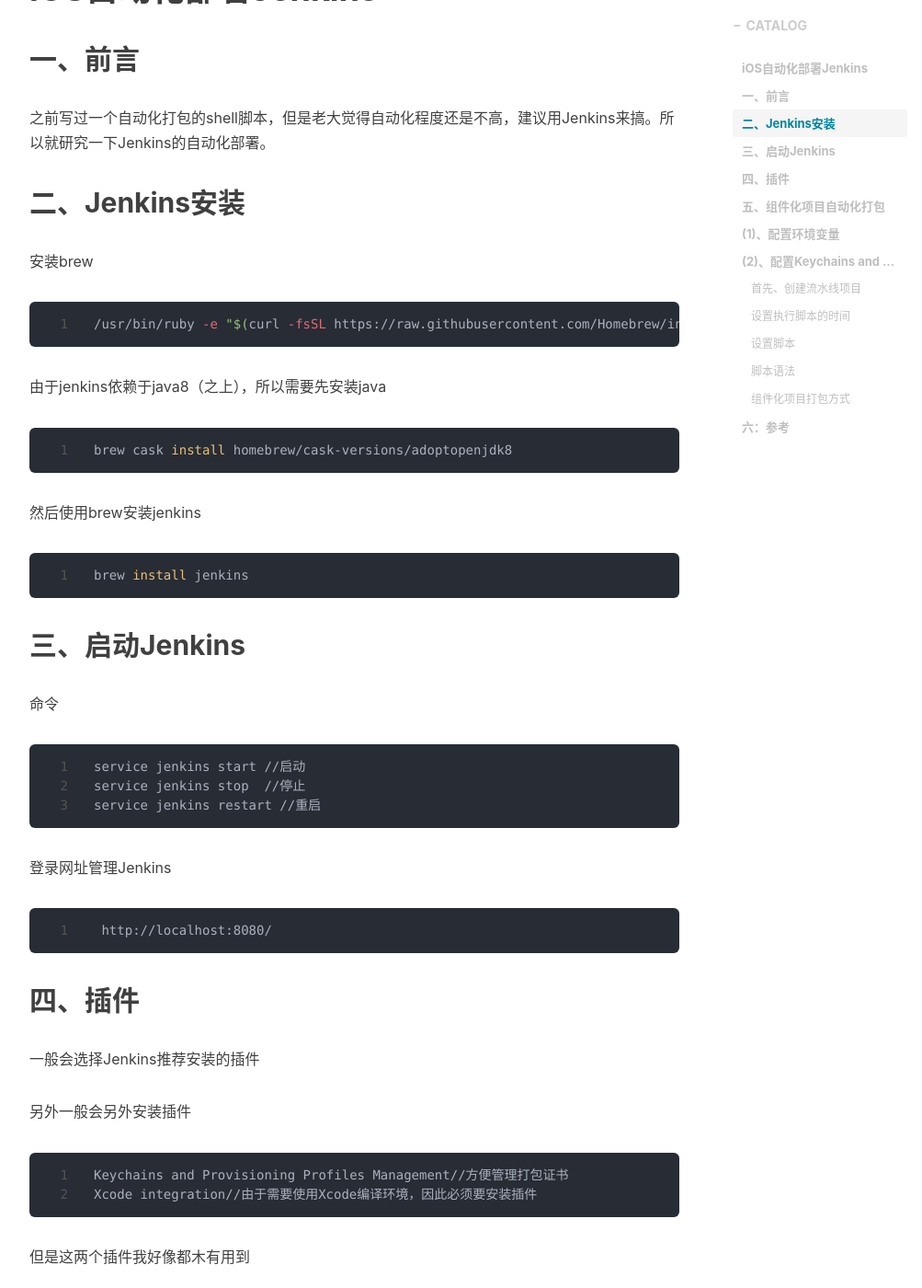
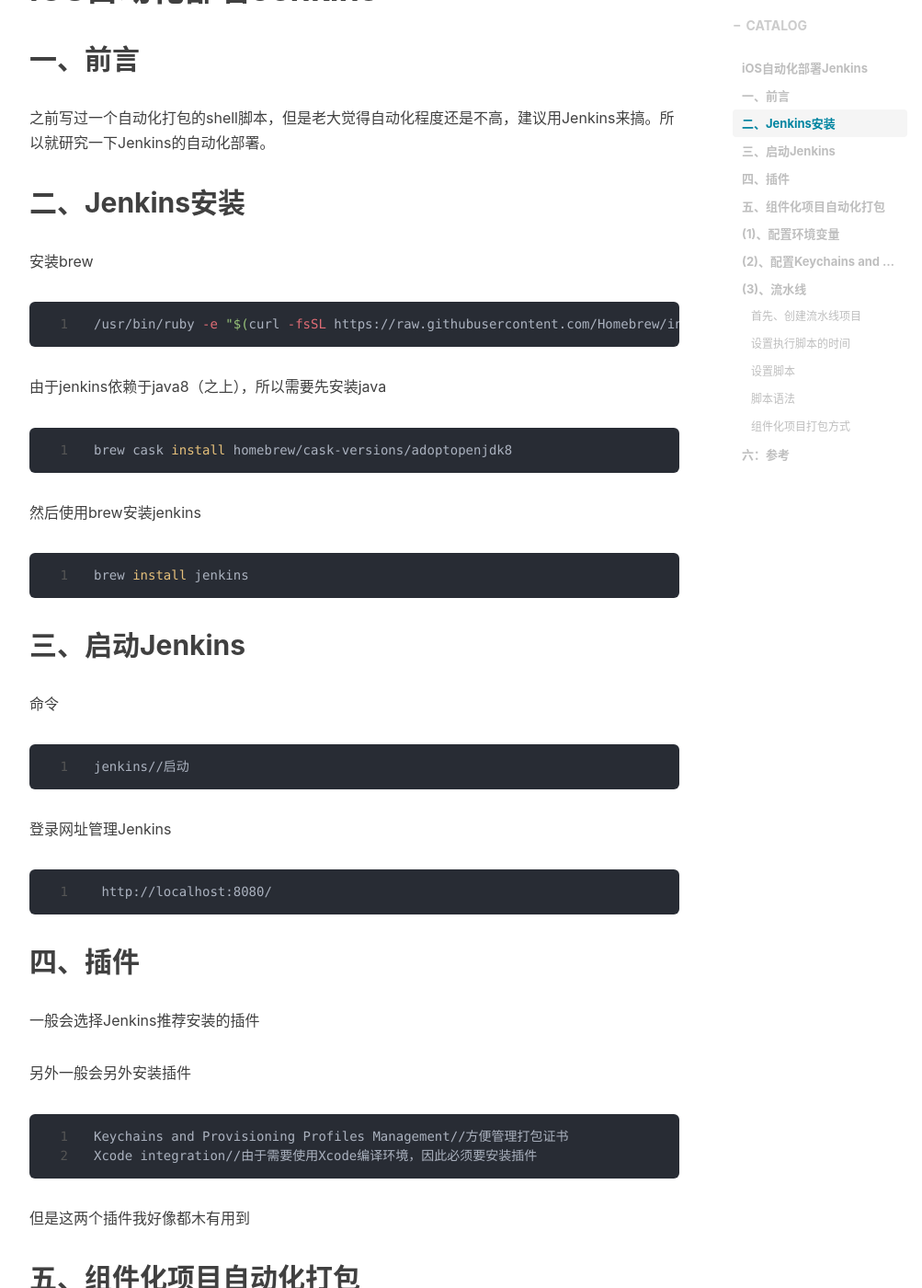
Before and after one commit to awanglilong/awanglilong.github.io, a Jekyll site: the page built from _posts/2019-10-17-ios-Jenkins.md, in a window 1280 px wide and 1400 px high, scrolled down 610 px. Shown: the whole window at 92% size, without its empty margins (233-1236 px from the left). Built offline with Jekyll 4.4.1, drawn with Linux system fonts in a browser that asks for light colours; nearby versions of some CDN libraries; comment, search, counter and statistics services are not loaded; some of the changed text lies outside the part shown.

Commit message:
文件整理

````diff
--- a/_posts/2019-10-17-ios-Jenkins.md
+++ b/_posts/2019-10-17-ios-Jenkins.md
@@ -48,11 +48,8 @@ brew install jenkins
 命令
 
 ```shell
-service jenkins start //启动
-service jenkins stop  //停止
-service jenkins restart //重启
+jenkins//启动
 ```
-
 
 
 登录网址管理Jenkins
@@ -106,7 +103,7 @@ pod install
 
 见（参考2）用流水方式打包好像并没有用
 
-###(3)、流水线
+### (3)、流水线
 
 #### 首先、创建流水线项目
 
````
Also changed, not shown: other parts of _posts/2019-10-17-ios-Jenkins.md (+2 -0 lines).
